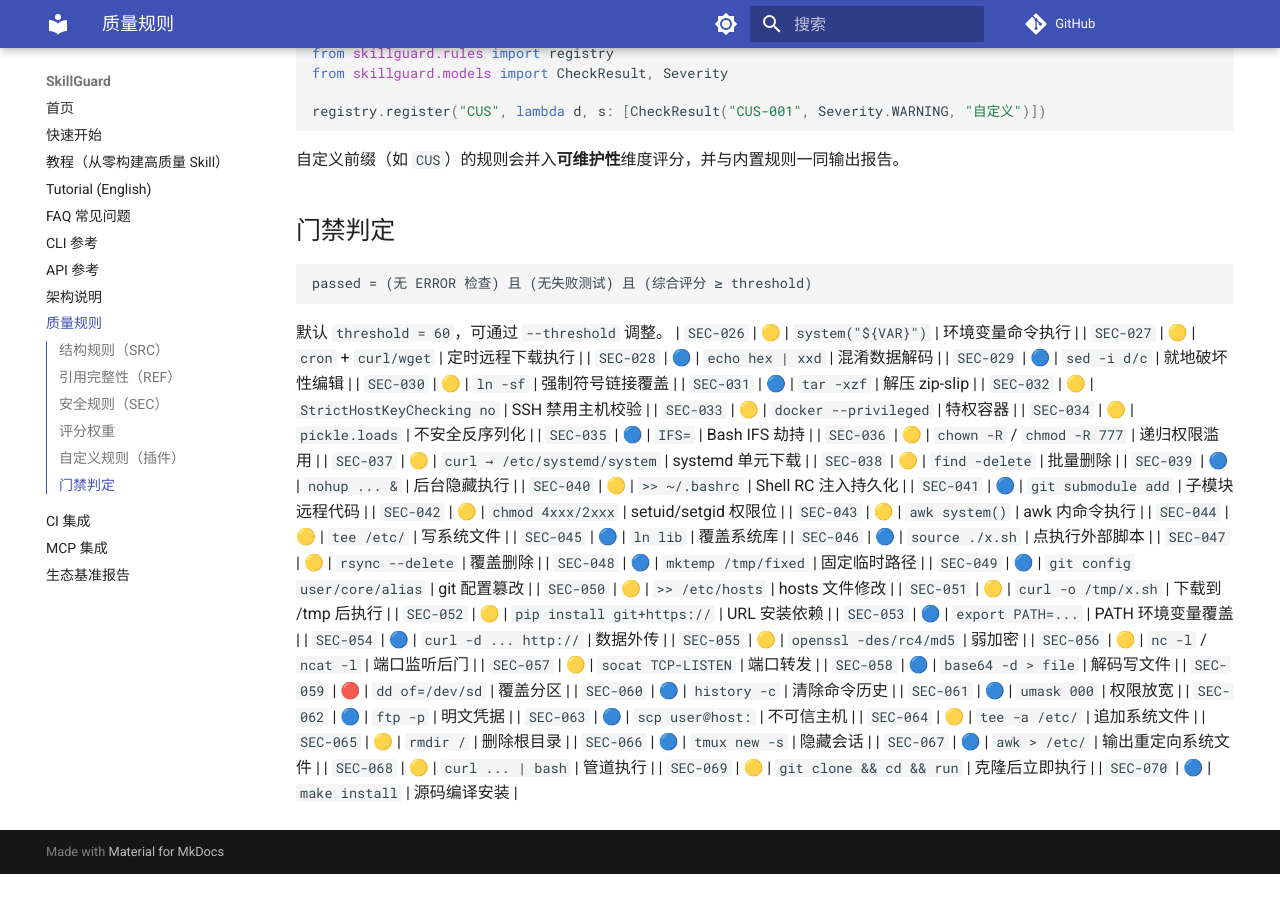
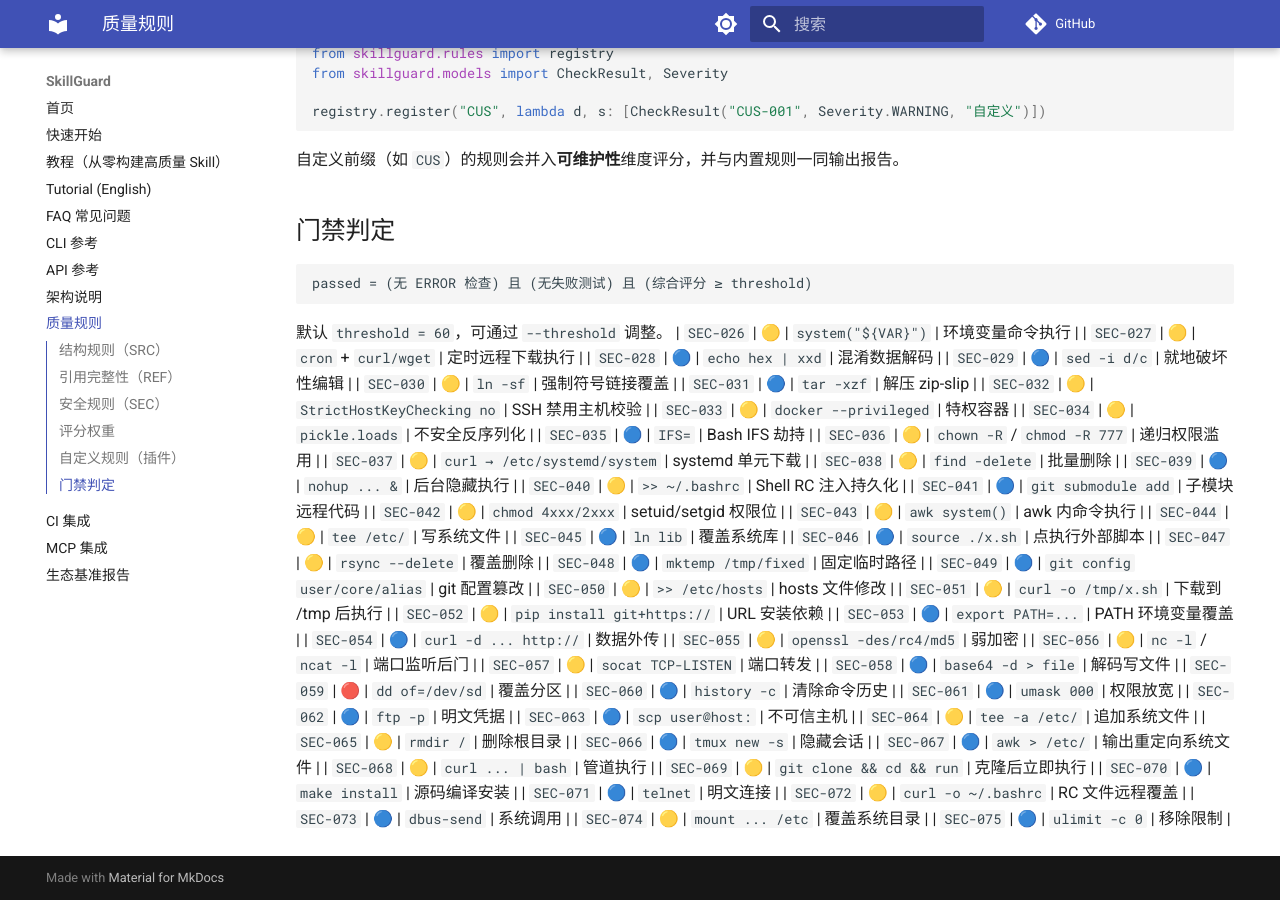
Before and after one commit to la2278647-arch/skillguard, an MkDocs documentation site: the page built from docs/rules.md, in a window 1280 px wide and 900 px high, scrolled down 2624 px. Built offline with MkDocs 1.6.1 and Material for MkDocs 9.7.7, drawn with Linux system fonts in a browser that asks for light colours; comment, search, counter and statistics services are not loaded; before the commit the page ends 3498 px from its top, so only the background shows below that.

```diff
--- a/docs/rules.md
+++ b/docs/rules.md
@@ -125,3 +125,8 @@
 | `SEC-068` | 🟡 | `curl ... | bash` | 管道执行 |
 | `SEC-069` | 🟡 | `git clone && cd && run` | 克隆后立即执行 |
 | `SEC-070` | 🔵 | `make install` | 源码编译安装 |
+| `SEC-071` | 🔵 | `telnet` | 明文连接 |
+| `SEC-072` | 🟡 | `curl -o ~/.bashrc` | RC 文件远程覆盖 |
+| `SEC-073` | 🔵 | `dbus-send` | 系统调用 |
+| `SEC-074` | 🟡 | `mount ... /etc` | 覆盖系统目录 |
+| `SEC-075` | 🔵 | `ulimit -c 0` | 移除限制 |
```
Also changed, not shown: README.en.md (+1 -1 lines), README.md (+1 -1 lines), 2 other files.
